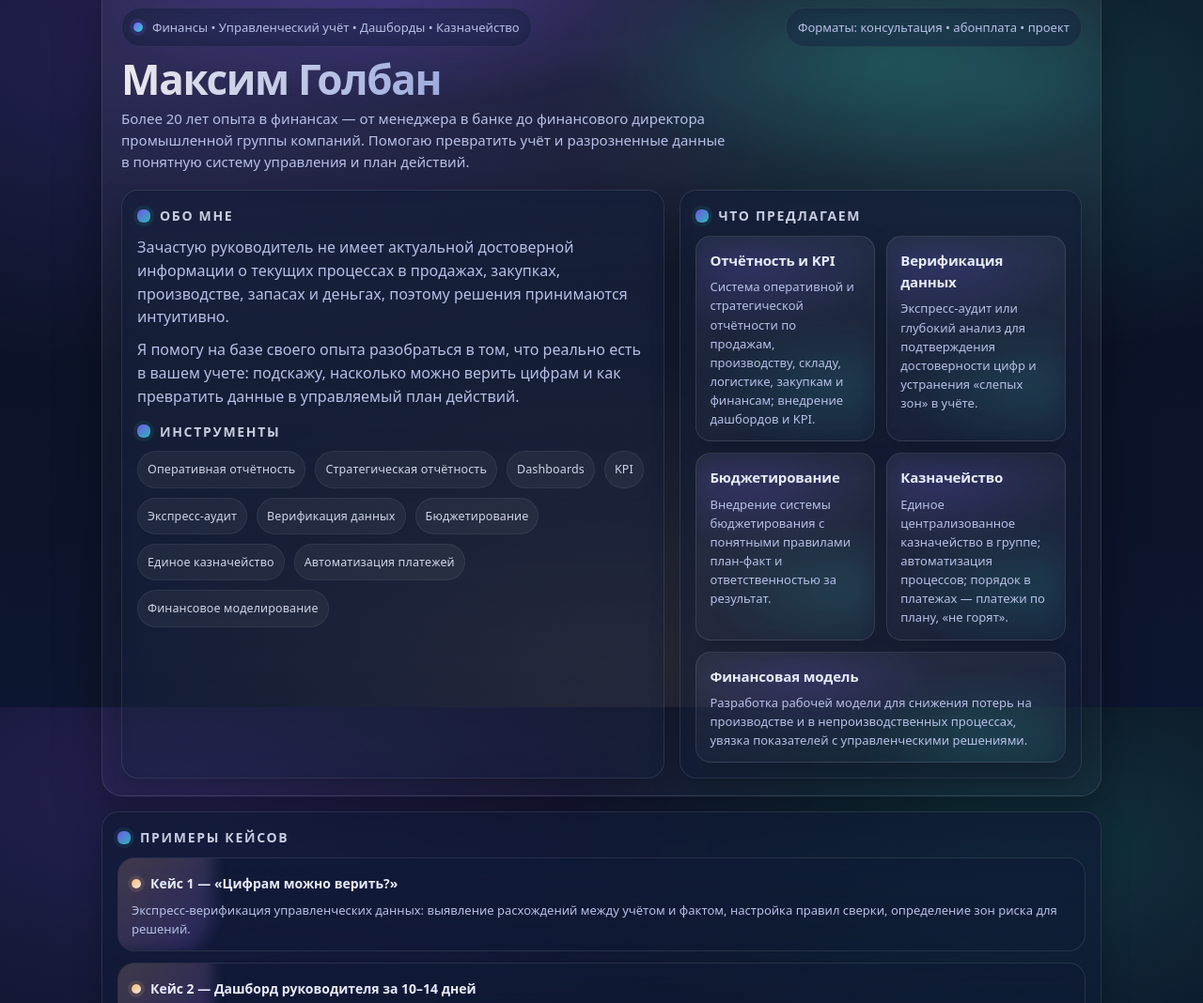
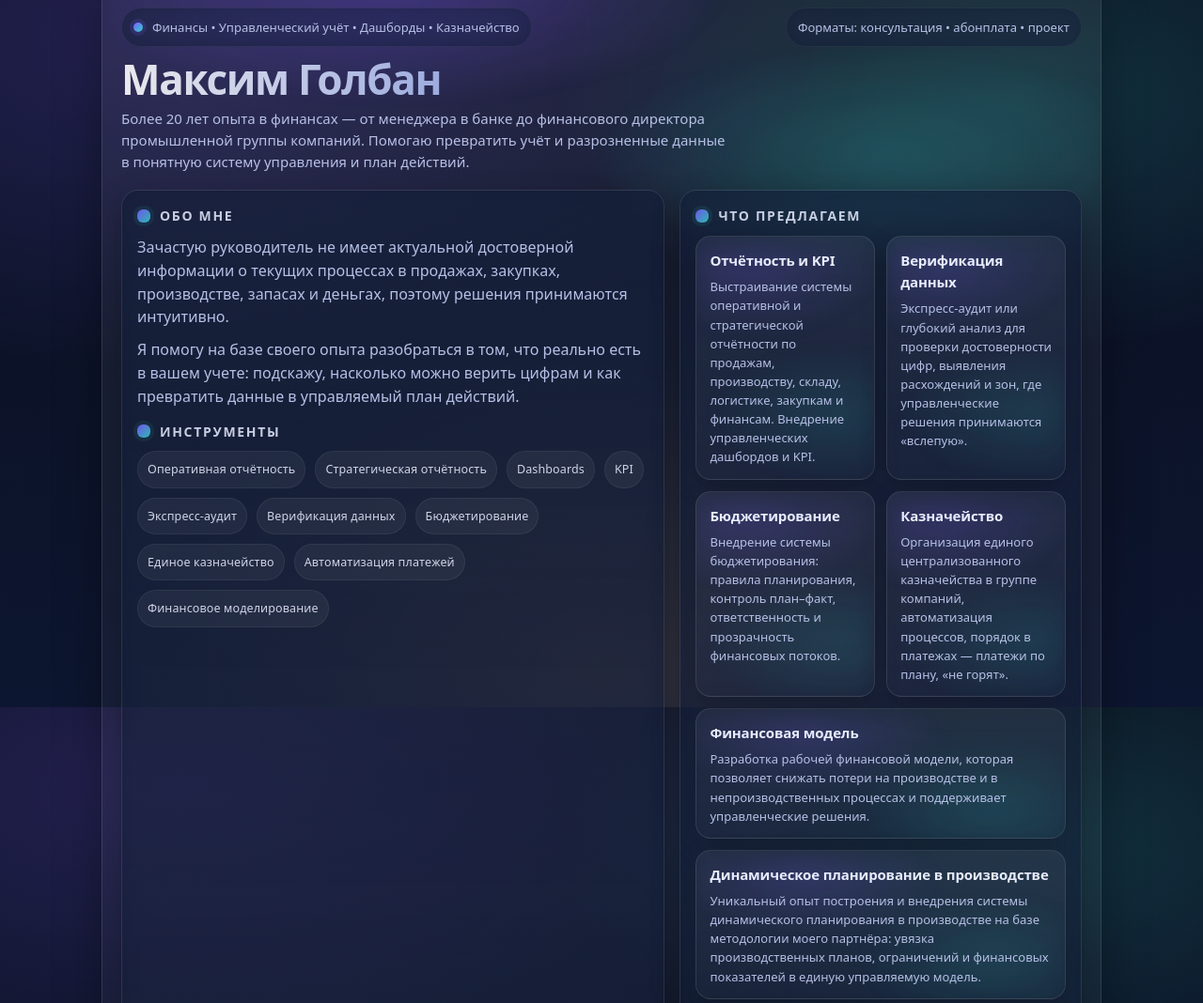
Before and after one commit to maksimgolban-ai/aboutme, a plain HTML site: page index.html in a window 1280 px wide. Shown: the part 47-1115 px from the top of the page at 94% size. Drawn offline with Linux system fonts and the light colour scheme.

Commit message:
Update index.html

```diff
--- a/index.html
+++ b/index.html
@@ -383,32 +383,56 @@
          <div class="skills">
   <article class="skill">
     <h3>Отчётность и KPI</h3>
-              <p>Система оперативной и стратегической отчётности по продажам, производству, складу, логистике, закупкам и финансам; внедрение дашбордов и KPI.</p>
+    <p>
+      Выстраивание системы оперативной и стратегической отчётности
+      по продажам, производству, складу, логистике, закупкам и финансам.
+      Внедрение управленческих дашбордов и KPI.
+    </p>
   </article>
 
   <article class="skill">
     <h3>Верификация данных</h3>
-              <p>Экспресс-аудит или глубокий анализ для подтверждения достоверности цифр и устранения «слепых зон» в учёте.</p>
+    <p>
+      Экспресс-аудит или глубокий анализ для проверки достоверности цифр,
+      выявления расхождений и зон, где управленческие решения принимаются «вслепую».
+    </p>
   </article>
 
   <article class="skill">
     <h3>Бюджетирование</h3>
-              <p>Внедрение системы бюджетирования с понятными правилами план-факт и ответственностью за результат.</p>
+    <p>
+      Внедрение системы бюджетирования: правила планирования,
+      контроль план–факт, ответственность и прозрачность финансовых потоков.
+    </p>
   </article>
 
   <article class="skill">
     <h3>Казначейство</h3>
-              <p>Единое централизованное казначейство в группе; автоматизация процессов; порядок в платежах — платежи по плану, «не горят».</p>
+    <p>
+      Организация единого централизованного казначейства в группе компаний,
+      автоматизация процессов, порядок в платежах — платежи по плану, «не горят».
+    </p>
   </article>
 
   <article class="skill" style="grid-column: 1 / -1;">
     <h3>Финансовая модель</h3>
-              <p>Разработка рабочей модели для снижения потерь на производстве и в непроизводственных процессах, увязка показателей с управленческими решениями.</p>
+    <p>
+      Разработка рабочей финансовой модели, которая позволяет снижать потери
+      на производстве и в непроизводственных процессах и поддерживает управленческие решения.
+    </p>
+  </article>
+
+  <article class="skill" style="grid-column: 1 / -1;">
+    <h3>Динамическое планирование в производстве</h3>
+    <p>
+      Уникальный опыт построения и внедрения системы динамического планирования
+      в производстве на базе методологии моего партнёра:
+      увязка производственных планов, ограничений и финансовых показателей
+      в единую управляемую модель.
+    </p>
   </article>
 </div>
-        </aside>
-      </div>
-    </header>
+
 
     <section class="panel" style="margin-top:16px;">
       <h2 class="section-title">Примеры кейсов</h2>
```
Lines whose indentation alone changed are shown as unchanged.
